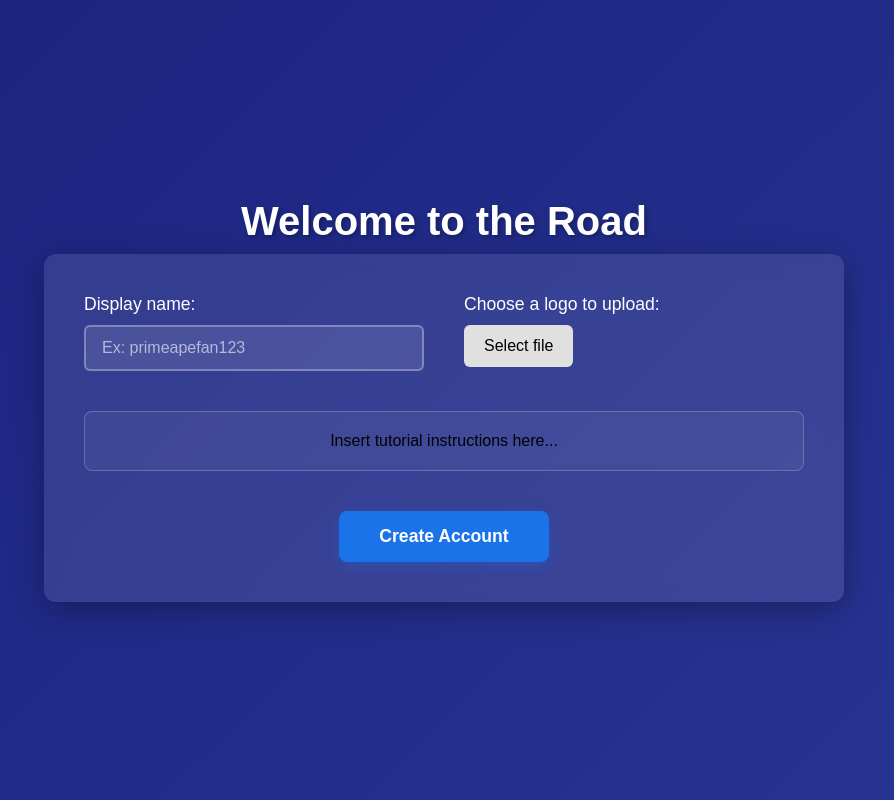
After one commit to sfroning88/AI-Pokemon-Battling, a Flask app: page /new_user in a window 1280 px wide. The commit adds this page. Shown: the whole page, without its empty margins (196-1090 px from the left). Run offline with Flask 3, Linux system fonts and the light colour scheme; the visitor is signed in with stand-in values (Sample User, id 1); parts of the project's set-up code (start-up, migrations or seed data) failed here and were passed over.

Commit message:
google authentification workflow and account creation to home page

```diff
--- a/app.py
+++ b/app.py
@@ -5,35 +5,176 @@ from dotenv import load_dotenv
 load_dotenv()
 
 # create a Flask app
-from flask import Flask, render_template, request, jsonify
+from flask import Flask, render_template, request, jsonify, redirect, url_for, session
 app = Flask(__name__)
 app.secret_key = os.environ.get('FLASK_SECRET_KEY')
+
+# Google OAuth imports
+from google.auth.transport.requests import Request
+from google.oauth2.credentials import Credentials
+from google_auth_oauthlib.flow import Flow
+from googleapiclient.discovery import build
 
 # get the Ngrok token
 from ngrok import connect
 ngrok_token = os.environ.get('NGROK_TOKEN')
 
-# create Supabase client
-from supabase import create_client
-supabase_key = os.environ.get('SUPABASE_KEY')
-supabase_url = os.environ.get('SUPABASE_URL')
-supabase = create_client(supabase_url, supabase_key)
+# Google OAuth configuration
+GOOGLE_CLIENT_ID = os.environ.get('GOOGLE_CLIENT_ID')
+GOOGLE_CLIENT_SECRET = os.environ.get('GOOGLE_CLIENT_SECRET')
+REDIRECT_URI = os.environ.get('REDIRECT_URI')
+
+# OAuth scopes
+SCOPES = ['https://www.googleapis.com/auth/userinfo.email', 'https://www.googleapis.com/auth/userinfo.profile', 'openid']
 
 @app.route('/')
 def login():
     return render_template('user_login.html')
 
+@app.route('/auth/google')
+def google_auth():
+    flow = Flow.from_client_config(
+        {
+            "web": {
+                "client_id": GOOGLE_CLIENT_ID,
+                "client_secret": GOOGLE_CLIENT_SECRET,
+                "auth_uri": "https://accounts.google.com/o/oauth2/auth",
+                "token_uri": "https://oauth2.googleapis.com/token",
+                "redirect_uris": [REDIRECT_URI]
+            }
+        },
+        scopes=SCOPES
+    )
+    flow.redirect_uri = REDIRECT_URI
+
+    authorization_url, state = flow.authorization_url(
+        access_type='offline',
+        include_granted_scopes='true'
+    )
+
+    session['state'] = state
+    return redirect(authorization_url)
+
 @app.route('/auth/callback')
 def auth_callback():
-    # Handle Google OAuth callback
-    # Extract session and redirect to user_home.html
-    pass
+    flow = Flow.from_client_config(
+        {
+            "web": {
+                "client_id": GOOGLE_CLIENT_ID,
+                "client_secret": GOOGLE_CLIENT_SECRET,
+                "auth_uri": "https://accounts.google.com/o/oauth2/auth",
+                "token_uri": "https://oauth2.googleapis.com/token",
+                "redirect_uris": [REDIRECT_URI]
+            }
+        },
+        scopes=SCOPES
+    )
+    flow.redirect_uri = REDIRECT_URI
+
+    authorization_response = request.url
+    flow.fetch_token(authorization_response=authorization_response)
+
+    credentials = flow.credentials
+    service = build('oauth2', 'v2', credentials=credentials)
+    user_info = service.userinfo().get().execute()
+
+    user_email = user_info.get('email')
+    user_name = user_info.get('name')
+    user_picture = user_info.get('picture')
+
+    session['user_email'] = user_email
+    session['user_name'] = user_name
+    session['user_picture'] = user_picture
+
+    # Check if user already has an account with us
+    from api.supabase import fetch_existing_users
+    existing_users = fetch_existing_users()
+
+    if existing_users:
+        user_emails = [user['user_email'] for user in existing_users]
+        if user_email in user_emails:
+            return redirect(url_for('home'))
+
+    return redirect(url_for('new_user'))
+
+
+@app.route('/new_user')
+def new_user():
+    # Check if user is authenticated
+    if 'user_email' not in session:
+        return redirect(url_for('login'))
+    return render_template('user_new.html')
+
+@app.route('/create_account', methods=['POST'])
+def create_account():
+    if 'user_email' not in session:
+        return redirect(url_for('login'))
+
+    user_display = request.form.get('user_display')
+    user_logo = request.files.get('user_logo')
+
+    # Handle logo upload to S3 bucket
+    logo_filename = None
+    if user_logo and user_logo.filename:
+        # Upload to Supabase S3 bucket
+        from api.supabase import post_user_avatar
+        logo_filename = post_user_avatar(session['user_email'], user_logo)
+
+    # Create user in Supabase using the post_new_user function
+    from api.supabase import post_new_user
+    response = post_new_user(session['user_email'], user_display, logo_filename)
+
+    if response:
+        # Store user info in session
+        session['user_display'] = user_display
+        session['user_logo'] = logo_filename
+        return redirect(url_for('home'))
+    else:
+        return "Error creating account", 500
+
+@app.route('/upload_logo', methods=['POST'])
+def upload_logo():
+    # Handle file upload for user logo
+    if 'user_email' not in session:
+        return redirect(url_for('login'))
+
+    user_logo = request.files.get('user_logo')
+
+    if user_logo and user_logo.filename:
+        # Upload to Supabase S3 bucket
+        from api.supabase import post_user_avatar
+        logo_filename = post_user_avatar(session['user_email'], user_logo)
+
+        # Update user record with logo
+        from api.supabase import post_new_user
+        # For upload route, we might want to update existing user or create new one
+        # This depends on the specific use case
+        return jsonify({"success": True, "logo_filename": logo_filename})
+
+    return jsonify({"success": False, "error": "No file uploaded"}), 400
 
 @app.route('/home')
 def home():
     # Check if user is authenticated
-    # Render user_home.html
-    return render_template('user_home.html')
+    if 'user_email' not in session:
+        return redirect(url_for('login'))
+
+    # Get user data from session
+    user_data = {
+        'user_display': session.get('user_display', session.get('user_name', 'User')),
+        'user_email': session.get('user_email'),
+        'user_logo': session.get('user_logo')
+    }
+
+    # Get avatar URL from S3 bucket if user has a logo
+    if user_data['user_logo']:
+        from api.supabase import fetch_avatar_url
+        avatar_url = fetch_avatar_url(user_data['user_logo'])
+        user_data['avatar_url'] = avatar_url
+    else:
+        user_data['avatar_url'] = None
+
+    return render_template('user_home.html', **user_data)
 
 if __name__ == '__main__':
     if len(sys.argv) != 1:
@@ -69,5 +210,5 @@ if __name__ == '__main__':
 
     print(f"CHECKPOINT: Using static domain: {ngrok_domain}")
 
-    # run the app
-    app.run(debug=False, port=5000)
+    # run the app with HTTPS
+    app.run(debug=False, port=5000, ssl_context=('cert.pem', 'key.pem'))
--- a/requirements.txt
+++ b/requirements.txt
@@ -3,3 +3,6 @@ flask
 requests
 ngrok
 supabase
+google-auth
+google-auth-oauthlib
+google-auth-httplib2
--- a/static/style.css
+++ b/static/style.css
@@ -269,3 +269,146 @@ body {
 .action-button:hover {
     background-color: #d0d0d0;
 }
+
+/* New User Page Styles */
+.new-user-body {
+    margin: 0;
+    padding: 0;
+    height: 100vh;
+    background: linear-gradient(135deg, #1a237e 0%, #283593 100%);
+    font-family: 'Arial', sans-serif;
+    display: flex;
+    flex-direction: column;
+    justify-content: center;
+    align-items: center;
+}
+
+.new-user-container {
+    text-align: center;
+    max-width: 800px;
+    width: 90%;
+    padding: 40px;
+}
+
+.new-user-form {
+    background-color: rgba(255, 255, 255, 0.1);
+    border-radius: 12px;
+    padding: 40px;
+    backdrop-filter: blur(10px);
+    box-shadow: 0 8px 32px rgba(0, 0, 0, 0.3);
+}
+
+.form-row {
+    display: flex;
+    gap: 40px;
+    margin-bottom: 40px;
+    align-items: flex-start;
+}
+
+.form-group {
+    flex: 1;
+    text-align: left;
+}
+
+.form-label {
+    color: white;
+    font-size: 1.1rem;
+    font-weight: 500;
+    margin-bottom: 10px;
+    display: block;
+}
+
+.form-input {
+    width: 100%;
+    padding: 12px 16px;
+    border: 2px solid rgba(255, 255, 255, 0.3);
+    border-radius: 6px;
+    font-size: 1rem;
+    background-color: rgba(255, 255, 255, 0.1);
+    color: white;
+    box-sizing: border-box;
+}
+
+.form-input::placeholder {
+    color: rgba(255, 255, 255, 0.6);
+}
+
+.form-input:focus {
+    outline: none;
+    border-color: rgba(255, 255, 255, 0.6);
+    background-color: rgba(255, 255, 255, 0.15);
+}
+
+.file-input {
+    display: none;
+}
+
+.file-button {
+    display: inline-block;
+    background-color: #e0e0e0;
+    color: black;
+    padding: 12px 20px;
+    border-radius: 6px;
+    font-size: 1rem;
+    font-weight: 500;
+    cursor: pointer;
+    border: none;
+    transition: background-color 0.2s ease;
+}
+
+.file-button:hover {
+    background-color: #d0d0d0;
+}
+
+.tutorial-section {
+    margin: 40px 0;
+    padding: 20px;
+    background-color: rgba(255, 255, 255, 0.05);
+    border-radius: 8px;
+    border: 1px solid rgba(255, 255, 255, 0.2);
+}
+
+.tutorial-text {
+    color: black;
+    font-size: 1rem;
+    margin: 0;
+    font-weight: 500;
+}
+
+.form-actions {
+    text-align: center;
+    margin-top: 30px;
+}
+
+.create-account-button {
+    background-color: #1a73e8;
+    color: white;
+    border: none;
+    padding: 15px 40px;
+    border-radius: 8px;
+    font-size: 1.1rem;
+    font-weight: 600;
+    cursor: pointer;
+    transition: background-color 0.2s ease;
+    box-shadow: 0 4px 12px rgba(26, 115, 232, 0.3);
+}
+
+.create-account-button:hover {
+    background-color: #1557b0;
+    box-shadow: 0 6px 16px rgba(26, 115, 232, 0.4);
+}
+
+@media (max-width: 768px) {
+    .form-row {
+        flex-direction: column;
+        gap: 20px;
+    }
+
+    .new-user-container {
+        padding: 20px;
+    }
+
+    .new-user-form {
+        padding: 30px 20px;
+    }
+}
--- a/templates/user_home.html
+++ b/templates/user_home.html
@@ -11,11 +11,11 @@
         <!-- Header Section -->
         <div class="home-header">
             <div class="welcome-section">
-                <h1 class="welcome-title">Welcome, {{ display_name or 'DISPLAY_NAME' }}</h1>
+                <h1 class="welcome-title">Welcome, {{ user_display or 'USER_DISPLAY' }}</h1>
                 <p class="user-email">{{ user_email or 'email@gmail.com' }}</p>
             </div>
             <div class="user-avatar">
-                <img src="{{ user_logo or url_for('static', filename='User_Logo.png') }}" alt="User Avatar" class="avatar-img">
+                <img src="{{ avatar_url or url_for('static', filename='User_Logo.png') }}" alt="User Avatar" class="avatar-img">
             </div>
         </div>
 
--- a/templates/user_login.html
+++ b/templates/user_login.html
@@ -38,7 +38,7 @@
 
         <div class="bottom-section">
             <a href="#" class="create-account">Create account</a>
-            <button class="next-button">Next</button>
+            <a href="{{ url_for('google_auth') }}" class="next-button" style="text-decoration: none; display: inline-block; text-align: center; line-height: 1.2;">Sign in with Google</a>
         </div>
 
         <div class="footer-links">
--- /dev/null
+++ b/templates/user_new.html
@@ -0,0 +1,53 @@
+<!DOCTYPE html>
+<html lang="en">
+<head>
+    <meta charset="UTF-8">
+    <meta name="viewport" content="width=device-width, initial-scale=1.0">
+    <title>Welcome to the Road - VictoryRoadAI</title>
+    <link rel="stylesheet" href="{{ url_for('static', filename='style.css') }}">
+</head>
+<body class="new-user-body">
+    <div class="new-user-container">
+        <h1 class="welcome-title">Welcome to the Road</h1>
+
+        <form class="new-user-form" action="{{ url_for('create_account') }}" method="POST" enctype="multipart/form-data">
+            <div class="form-row">
+                <div class="form-group">
+                    <label for="user_display" class="form-label">Display name:</label>
+                    <input type="text" id="user_display" name="user_display" class="form-input" placeholder="Ex: primeapefan123" required>
+                </div>
+
+                <div class="form-group">
+                    <label for="user_logo" class="form-label">Choose a logo to upload:</label>
+                    <input type="file" id="user_logo" name="user_logo" class="file-input" accept="image/*" onchange="showFileName()">
+                    <label for="user_logo" class="file-button">Select file</label>
+                    <span id="file-name" class="file-name-display"></span>
+                </div>
+            </div>
+
+            <div class="tutorial-section">
+                <p class="tutorial-text">Insert tutorial instructions here...</p>
+            </div>
+
+            <div class="form-actions">
+                <button type="submit" class="create-account-button">Create Account</button>
+            </div>
+        </form>
+    </div>
+
+    <script>
+        function showFileName() {
+            const fileInput = document.getElementById('user_logo');
+            const fileNameDisplay = document.getElementById('file-name');
+
+            if (fileInput.files.length > 0) {
+                const fileName = fileInput.files[0].name;
+                fileNameDisplay.textContent = 'Attached: ' + fileName;
+                fileNameDisplay.style.color = '#4CAF50';
+            } else {
+                fileNameDisplay.textContent = '';
+            }
+        }
+    </script>
+</body>
+</html>
--- /dev/null
+++ b/templates/user_past.html
@@ -0,0 +1,5 @@
+// html section to create frontend templates
+
+
+
+// javascript section to drive the functions
```
Also changed, not shown: api/supabase.py (+83 -0 lines), logos/default.png (deleted), logos/skdf2012.jpeg (deleted), 1 other file.
